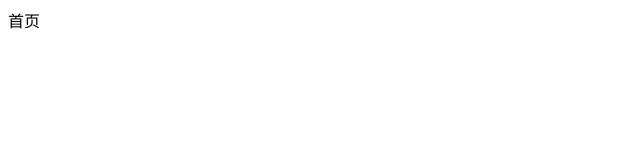
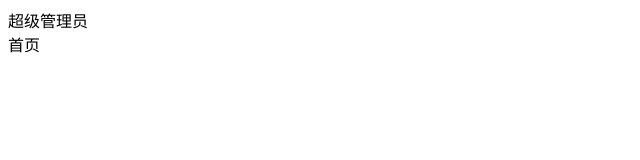
Before and after one commit to zhengpanone/gin-api-learn-web, a Vue app: page / in a window 1280 px wide. Shown: the top 160 px of the page, without its empty margins (0-640 px from the left). Built offline with nearby package versions, Linux system fonts and the light colour scheme.

Commit message:
feat: 引入pinia

```diff
--- a/src/App.vue
+++ b/src/App.vue
@@ -1,9 +1,12 @@
 
 <template>
+  <div>{{ mainStore.name }}</div>
   <!-- 路由渲染出口 -->
   <router-view />
 </template>
 <script setup lang="ts">
+import { useMainStore } from '@/store/index'
+const mainStore = useMainStore()
 </script>
 <style>
 
```
